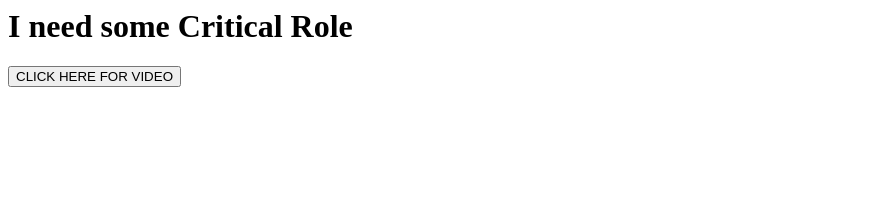
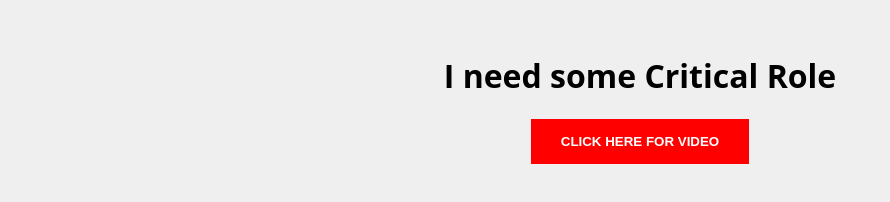
Before and after one commit to testingthestrongones/i_need_some_critical_role, a plain HTML site: page index.html in a window 1280 px wide. Shown: the whole page, without its empty margins (0-890 px from the left). Drawn offline with Linux system fonts and the light colour scheme.

Commit message:
Make style changes

```diff
--- a/index.html
+++ b/index.html
@@ -1,6 +1,11 @@
 <html>
     <head>
 
+        <meta charset="utf-8">
+        <meta http-equiv="x-ua-compatible" content="ie=edge">
+        <title>I Need Some Critical Role</title>
+        <meta name="description" content="Watch your favorite highlights from Critical Role">
+        <meta name="viewport" content="width=device-width, initial-scale=1">
 
         <link href="style.css" rel="stylesheet" type="text/css">
 
@@ -10,11 +15,11 @@
         <div id="app">
             <script type="text/javascript" src="main.js"></script>
 
-            <h1>I need some Critical Role</h1>
+            <h1 id="header">I need some Critical Role</h1>
 
-            <button onClick="newVideo()" >CLICK HERE FOR VIDEO</button>
-            <br>
-            <div class="video-container"><iframe autoplay width="853" height="480" src="" frameborder="0" allowfullscreen id="cr-video"></iframe</div>
+            <button id="cta" onClick="newVideo()" >CLICK HERE FOR VIDEO</button>
+
+            <div class="video-container"><iframe autoplay width="960" height="540" src="" frameborder="0" allowfullscreen id="cr-video"></iframe</div>
         </div>
     </body>
 </html>
--- a/main.js
+++ b/main.js
@@ -58,7 +58,9 @@ var videos = ["https://youtu.be/yE27NwtXjPY?start=1480",
                 "https://youtu.be/DlXEvkhbQqo",
                 "https://youtu.be/N7DuwqJtCGI?start=7271",
                 "https://youtu.be/9EToAf4nhDw?start=12490",
-                "https://youtu.be/uw1crQ1d9AU?start=10454",]
+                "https://youtu.be/uw1crQ1d9AU?start=10454",
+                "https://youtu.be/kOaslxt8wyc",
+                ]
 
 function newVideo() {
 
@@ -67,5 +69,6 @@ function newVideo() {
     var embedCode = "https://www.youtube.com/embed/" + videoID + "&autoplay=1"
 
     document.getElementById('cr-video').src = embedCode
+    document.getElementById('cr-video').contentWindow.focus();
 
 }
--- a/style.css
+++ b/style.css
@@ -1,3 +1,26 @@
+body {
+    background-color: #efefef;
+    font-family: 'Open Sans', Helvetica, sans-serif;
+    text-align: center;
+}
+
+#app {
+    max-width: 940px;
+    margin: 0 auto;
+    padding: 25px;
+    width: 100%;
+}
+
+#cta {
+    background-color: red;
+    color: white;
+    font-weight: 600;
+    padding: 15px 30px;
+    border: none;
+    box-shadow: none;
+    margin-bottom: 1.5em;
+}
+
 .video-container {
     position: relative;
     padding-bottom: 56.25%;
```
